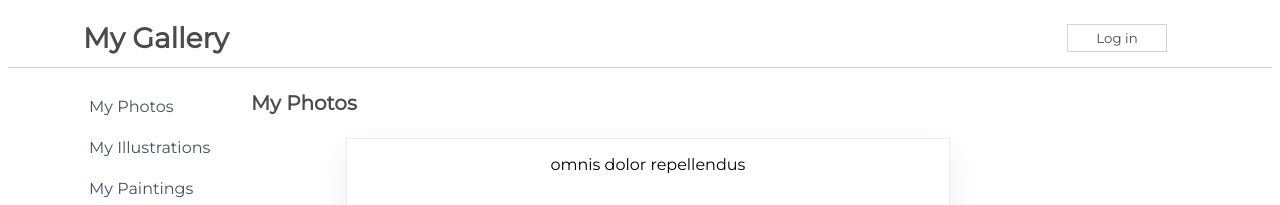
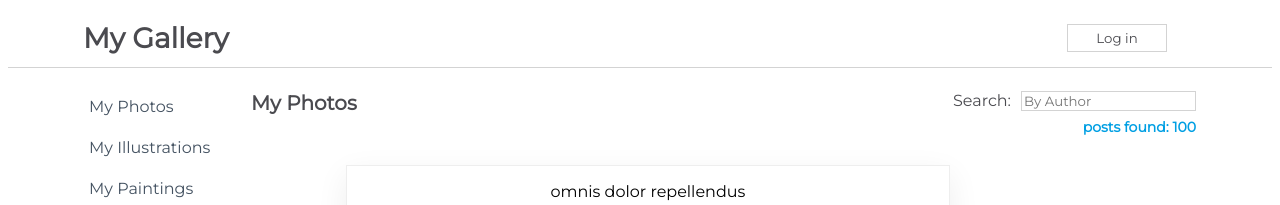
Before and after one commit to quiltingcode/react-anchors-challenge, a React (Create React App) app in the folder my-app/: page / in a window 1280 px wide. Shown: the top 205 px of the page. Built offline with nearby package versions, Linux system fonts and the light colour scheme.

Commit message:
Add search filter component

```diff
--- a/my-app/src/components/Content.js
+++ b/my-app/src/components/Content.js
@@ -9,7 +9,8 @@ export class Content extends Component {
     constructor(props) {
       super(props)
       this.state = {
-         isLoaded: false
+         isLoaded: false,
+         posts: [],
       }
     }
 
@@ -17,9 +18,20 @@ export class Content extends Component {
         console.log('component mounted')
         setTimeout(() => {
           this.setState({
-            isLoaded: true
+            isLoaded: true,
+            posts: savedPosts,
           })
         }, 2000)
+      }
+
+      handleChange = (event) => {
+        const name = event.target.value.toLowerCase();
+        const filteredPosts = savedPosts.filter((post) => {
+          return post.name.toLowerCase().includes(name);
+      })
+        this.setState({
+          posts: filteredPosts
+        })
       }
 
   render() {
@@ -27,10 +39,21 @@ export class Content extends Component {
       <div className={css.Content} >
         <div className= {css.TitleBar}>
             <h1>My Photos</h1>
+            <form>
+              <label htmlFor="searchinput">Search:</label>
+              <input
+                id="searchinput"
+                name="searchinput"
+                type="search"
+                placeholder="By Author"
+                onChange={(event) => this.handleChange(event)}
+              />
+              <h4>posts found: {this.state.posts.length}</h4>
+            </form>
         </div>
         <div className= {css.SearchResults}>
           {this.state.isLoaded ? (
-            <PostItem posts={savedPosts}/>
+            <PostItem savedPosts={this.state.posts}/>
           ) : (
             <Loader />
           )}
--- a/my-app/src/components/PostItem.js
+++ b/my-app/src/components/PostItem.js
@@ -1,21 +1,22 @@
-import React from 'react'
-import css from "./css/Content.module.css";
+
+import React from "react"
+import css from "./css/PostItem.module.css";
+
 
 function PostItem(props) {
-    const posts = props.posts
     return (
-    posts.map((post) => {
-        const { name, title, image, description } = post;
-            return (
-                <div className={css.SearchItem} key={title}>
+        props.savedPosts.map(post => {
+            // Extra task destructuring
+            const {title, name, image, description} = post
+            return <div className={css.SearchItem} key={title}>
                 <p>{title}</p>
                 <p>{name}</p>
-                    <img src={image} alt="various images"></img>
+                <img src={image} alt="random"/>
                 <p>{description}</p>
             </div>
+            }
         )
-        })
-    )};
-
+    )
+}
 
 export default PostItem
```
Lines whose indentation alone changed are shown as unchanged.
